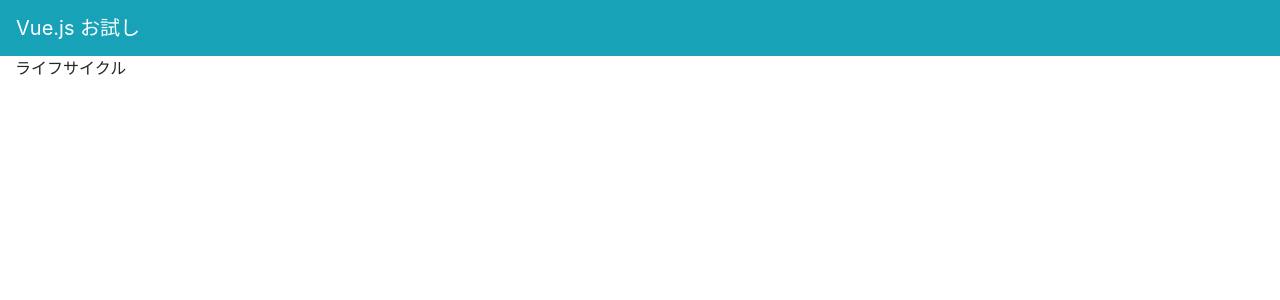
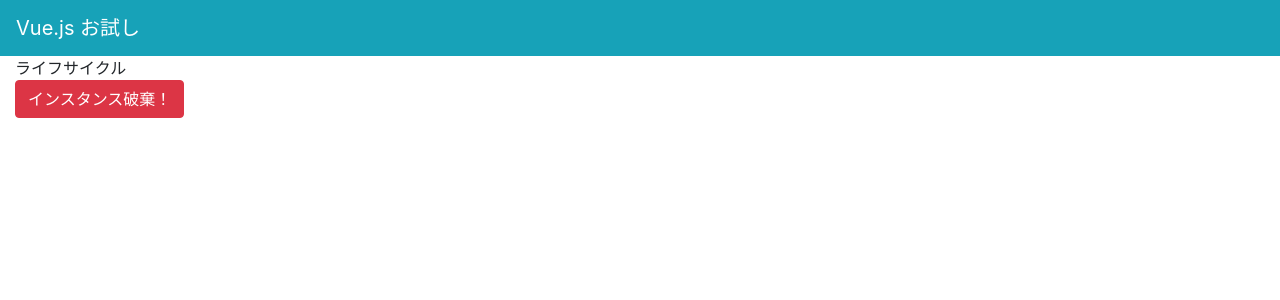
Before and after one commit to kyoruni/til, a Vue app in the folder JavaScript/Vue/practice/: page /lifecycle in a window 1280 px wide. Shown: the top 300 px of the page. Built offline with nearby package versions, Linux system fonts and the light colour scheme.

Commit message:
:wrench: #2 created〜destroyまでお試し

```diff
--- a/JavaScript/Vue/practice/src/views/Lifecycle.vue
+++ b/JavaScript/Vue/practice/src/views/Lifecycle.vue
@@ -1,5 +1,43 @@
 <template>
   <div class="lifecycle">
     ライフサイクル
+    <div>
+      <button class="btn btn-danger" @click="destroyButton">インスタンス破棄！</button>
+    </div>
   </div>
 </template>
+
+<script>
+export default {
+  data () {
+    return {
+      item: 'aaaaa'
+    }
+  },
+  created () {
+    console.log('created >>>>')
+    console.log('インスタンスが生成されて、データの準備ができた')
+    console.log(this.item)
+  },
+  mounted () {
+    console.log('mounted >>>>')
+    console.log('インスタンスがページに描画された')
+    console.log(this.item)
+  },
+  beforeDestroy () {
+    console.log('beforeDestroy >>>>')
+    console.log('インスタンス破棄する直前')
+    console.log(this.item)
+  },
+  destroyed () {
+    console.log('destroyed >>>>')
+    console.log('インスタンス破棄した')
+    console.log(this.item)
+  },
+  methods: {
+    destroyButton () {
+      this.$destroy()
+    }
+  }
+}
+</script>
```
